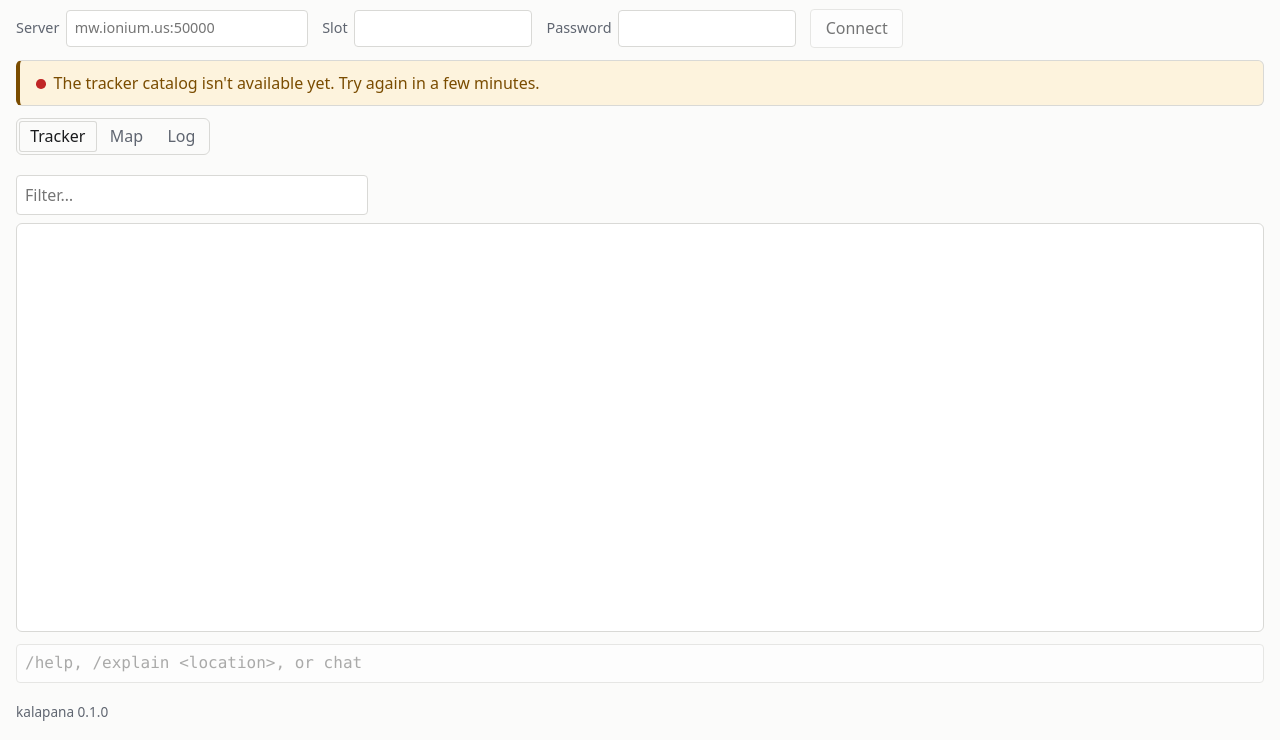
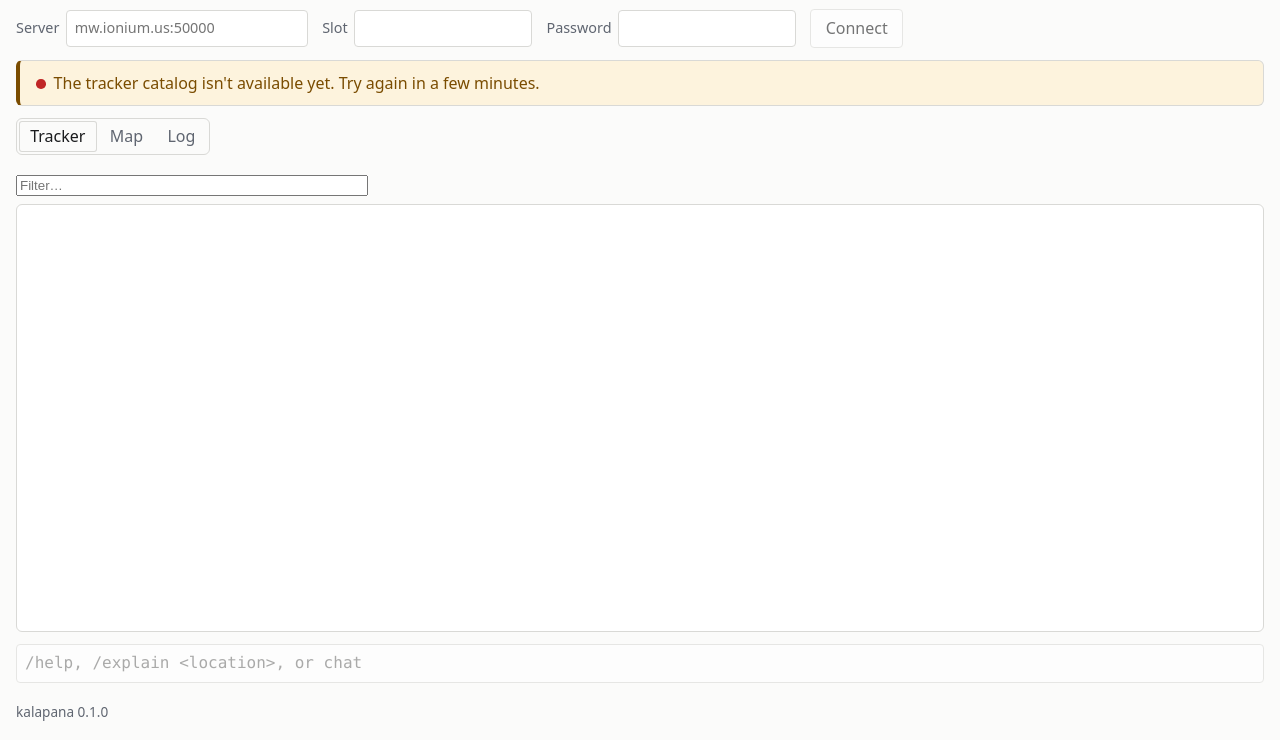
Before and after one commit to mooinglemur/kalapana, a plain HTML site: page web/index.html in a window 1280 px wide. Shown: the part 60-800 px from the top of the page. Drawn offline with Linux system fonts and the light colour scheme; no server answers.

Commit message:
Leave the tracker filter box with the browser's default search styling, as on puna

```diff
--- a/web/app.css
+++ b/web/app.css
@@ -201,7 +201,6 @@ label {
 
 input[type="text"],
 input[type="password"],
-input[type="search"],
 select {
   font: inherit;
   padding: 0.4rem 0.5rem;
@@ -391,7 +390,7 @@ button:disabled, input:disabled { opacity: 0.6; cursor: default; }
   gap: 0.5rem;
 }
 
-/* Puna's table filter box. */
+/* Puna's table filter box. Its search input keeps the browser's own styling, as on puna. */
 .table-controls {
   display: flex;
   flex-wrap: wrap;
```
